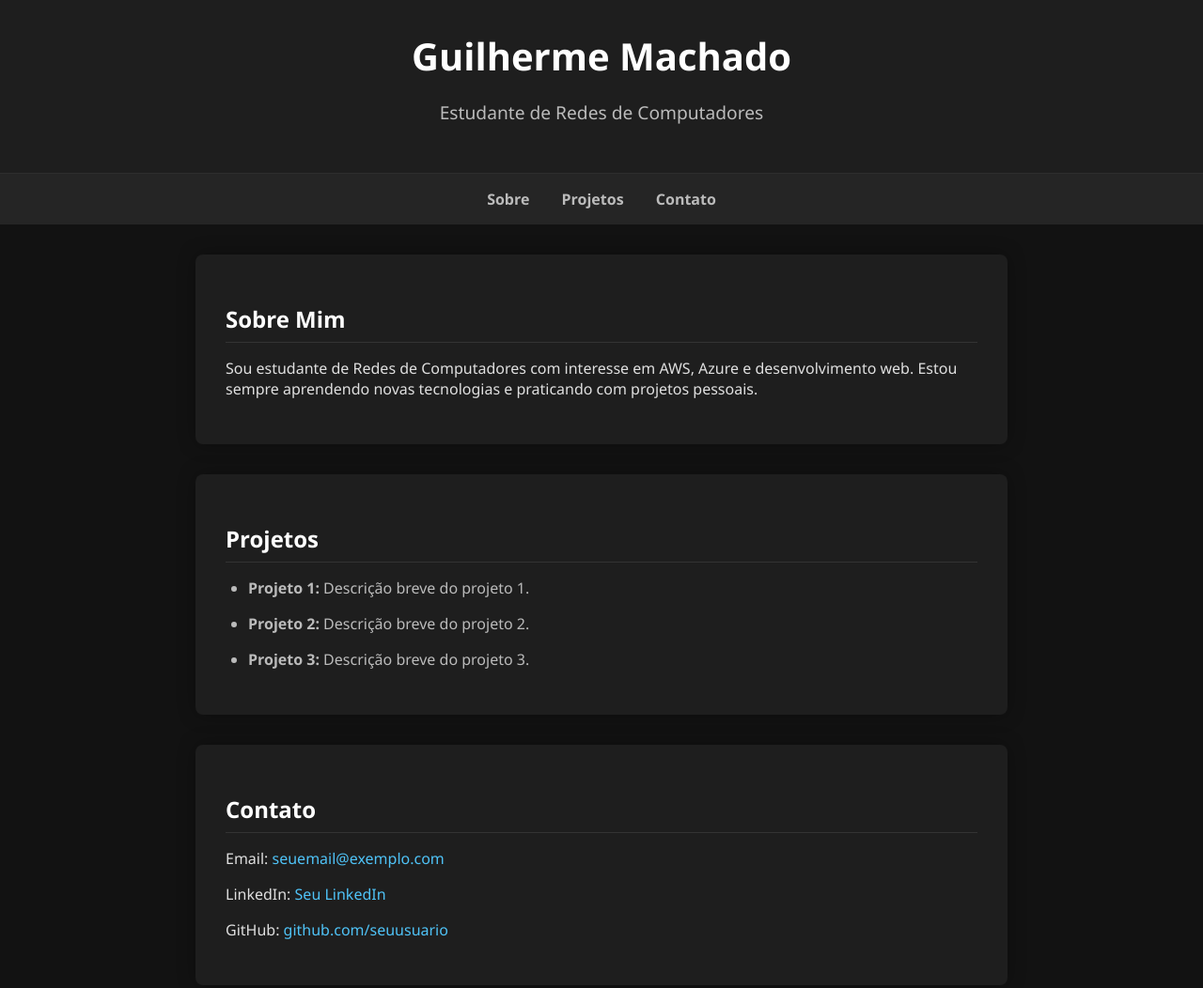
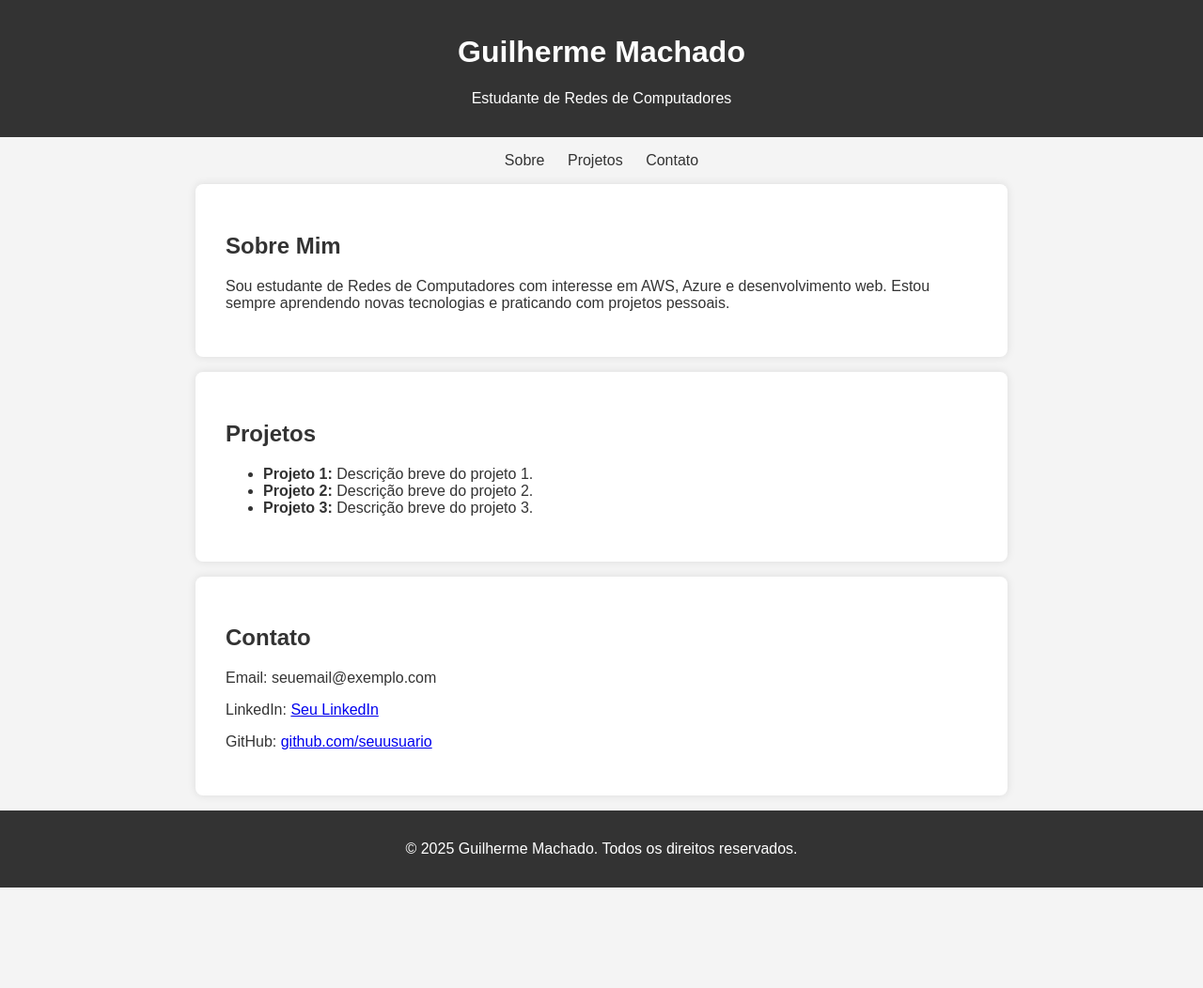
Before and after one commit to GHM-coZ/Portifolio, a plain HTML site: page index.html in a window 1280 px wide. Shown: the top 1052 px of the page at 94% size. After the commit the page ends 945 px from the top, so only its background shows below. Drawn offline with Linux system fonts and the light colour scheme.

Commit message:
Update index.html

```diff
--- a/index.html
+++ b/index.html
@@ -5,99 +5,42 @@
   <meta name="viewport" content="width=device-width, initial-scale=1.0" />
   <title>Portfólio - Guilherme Machado</title>
   <style>
-    :root {
-      --bg-primary: #121212;
-      --bg-secondary: #1e1e1e;
-      --bg-tertiary: #252525;
-      --text-primary: #e0e0e0;
-      --text-secondary: #bbbbbb;
-      --accent: #4fc3f7;
-    }
-
     body {
-      font-family: 'Segoe UI', Tahoma, Geneva, Verdana, sans-serif;
+      font-family: Arial, sans-serif;
       margin: 0;
       padding: 0;
-      background-color: var(--bg-primary);
-      color: var(--text-primary);
+      background: #f4f4f4;
+      color: #333;
     }
-
     header {
-      background-color: var(--bg-secondary);
-      padding: 2rem 1rem;
-      text-align: center;
-      border-bottom: 1px solid #2e2e2e;
-    }
-
-    header h1 {
-      margin: 0;
-      font-size: 2.5rem;
-      color: #ffffff;
-    }
-
-    header p {
-      color: var(--text-secondary);
-      font-size: 1.2rem;
-    }
-
-    nav {
-      background-color: var(--bg-tertiary);
+      background: #333;
+      color: #fff;
       padding: 1rem;
       text-align: center;
     }
-
+    nav {
+      text-align: center;
+      margin: 1rem 0;
+    }
     nav a {
-      color: var(--text-secondary);
-      margin: 0 15px;
+      margin: 0 10px;
       text-decoration: none;
-      font-weight: bold;
-      transition: color 0.3s;
+      color: #333;
     }
-
-    nav a:hover {
-      color: var(--accent);
-    }
-
     section {
       padding: 2rem;
       max-width: 800px;
-      margin: 2rem auto;
-      background-color: var(--bg-secondary);
+      margin: auto;
+      background: #fff;
+      margin-bottom: 1rem;
       border-radius: 8px;
-      box-shadow: 0 0 20px rgba(0,0,0,0.3);
+      box-shadow: 0 0 10px rgba(0,0,0,0.1);
     }
-
-    h2 {
-      color: #ffffff;
-      border-bottom: 1px solid #333;
-      padding-bottom: 0.5rem;
-      margin-bottom: 1rem;
-    }
-
-    ul {
-      padding-left: 1.5rem;
-    }
-
-    li {
-      margin-bottom: 1rem;
-      color: var(--text-secondary);
-    }
-
-    a {
-      color: var(--accent);
-      text-decoration: none;
-    }
-
-    a:hover {
-      text-decoration: underline;
-    }
-
     footer {
-      background-color: var(--bg-tertiary);
       text-align: center;
       padding: 1rem;
-      color: #888;
-      font-size: 0.9rem;
+      background: #333;
+      color: #fff;
     }
   </style>
 </head>
@@ -130,7 +73,7 @@
 
   <section id="contato">
     <h2>Contato</h2>
-    <p>Email: <a href="mailto:seuemail@exemplo.com">seuemail@exemplo.com</a></p>
+    <p>Email: seuemail@exemplo.com</p>
     <p>LinkedIn: <a href="https://www.linkedin.com/in/seuusuario" target="_blank">Seu LinkedIn</a></p>
     <p>GitHub: <a href="https://github.com/seuusuario" target="_blank">github.com/seuusuario</a></p>
   </section>
```
